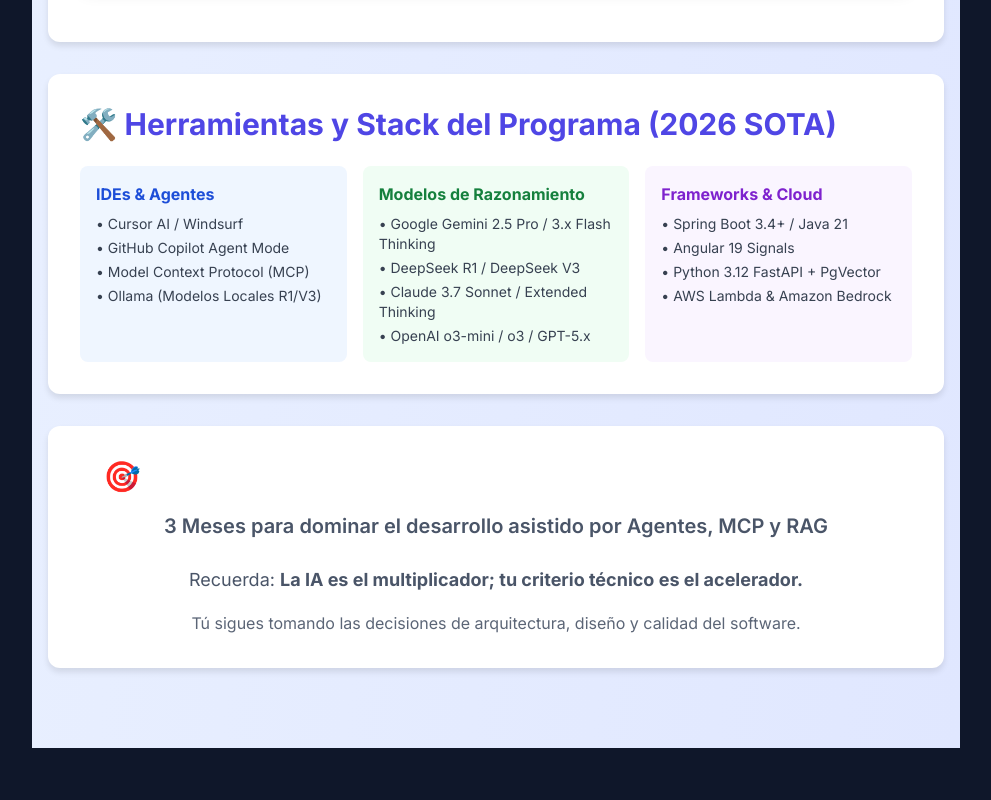
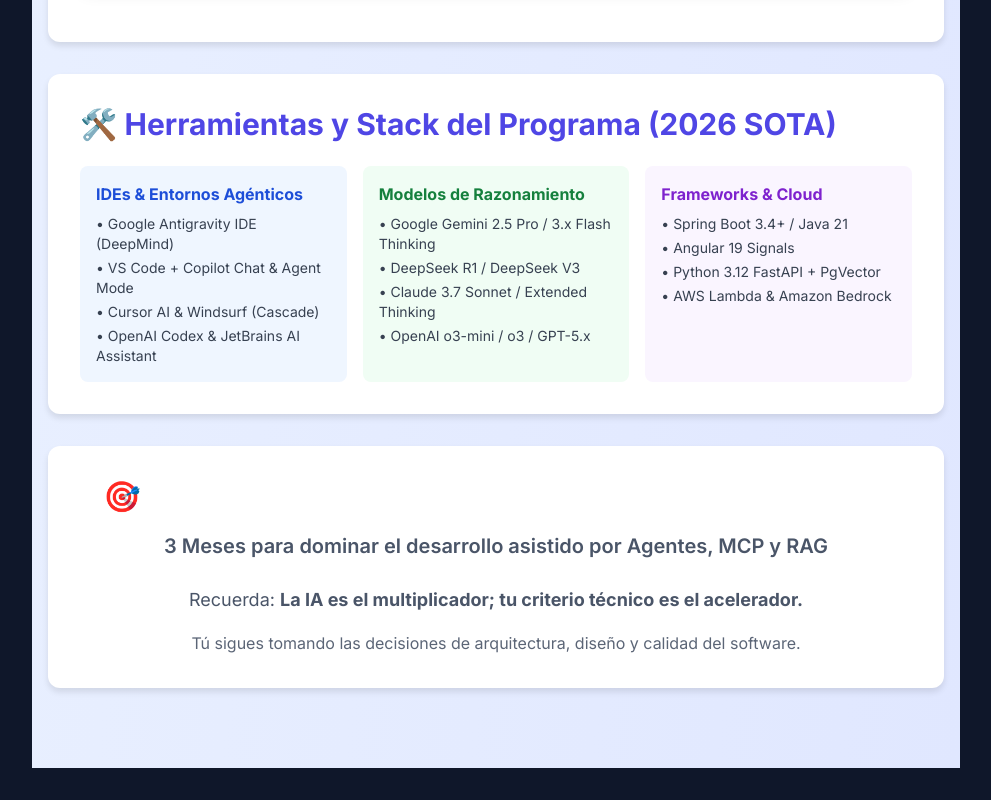
Before and after one commit to YamiCueto/case-os, an Angular app: page /#/plan-dev-detallado in a window 1280 px wide. Shown: the part 6988-7788 px from the top of the page, without its empty margins (288-1279 px from the left). Built offline with nearby package versions, Linux system fonts and the light colour scheme.

Commit message:
feat(editors): add Google Antigravity IDE, VS Code Copilot Chat & Agent Mode, Cursor AI, Windsurf, OpenAI Codex, and JetBrains AI Assistant to Tech Stack and Plan

```diff
--- a/src/app/plan-dev-detallado/plan-dev-detallado.component.html
+++ b/src/app/plan-dev-detallado/plan-dev-detallado.component.html
@@ -339,12 +339,12 @@
 
       <div class="grid md:grid-cols-3 gap-4">
         <div class="bg-blue-50 p-4 rounded-lg">
-          <h4 class="font-bold text-blue-700 mb-2">IDEs & Agentes</h4>
+          <h4 class="font-bold text-blue-700 mb-2">IDEs & Entornos Agénticos</h4>
           <ul class="text-sm space-y-1 text-gray-700">
-            <li>• Cursor AI / Windsurf</li>
-            <li>• GitHub Copilot Agent Mode</li>
-            <li>• Model Context Protocol (MCP)</li>
-            <li>• Ollama (Modelos Locales R1/V3)</li>
+            <li>• Google Antigravity IDE (DeepMind)</li>
+            <li>• VS Code + Copilot Chat & Agent Mode</li>
+            <li>• Cursor AI & Windsurf (Cascade)</li>
+            <li>• OpenAI Codex & JetBrains AI Assistant</li>
           </ul>
         </div>
 
--- a/src/app/tech-stack/tech-stack.component.ts
+++ b/src/app/tech-stack/tech-stack.component.ts
@@ -65,21 +65,54 @@ export class TechStackComponent {
       tags: ['OpenAI', 'Reasoning', 'Algorithms'],
       docUrl: 'https://platform.openai.com/docs'
     },
+    // Editores & Entornos de Desarrollo Asistidos por IA
     {
-      name: 'Cursor AI & Windsurf',
-      icon: '✨',
-      description: 'IDEs nativos de agentes de IA para desarrollo Spec-Driven (AGENTS.md), edición multi-archivo e integración MCP',
+      name: 'Google Antigravity IDE',
+      icon: '🛸',
+      description: 'IDE nativo para agentes autónomos desarrollado por el equipo de Google DeepMind para pair programming inteligente',
       category: 'Editores',
-      tags: ['Agentic IDE', 'Spec-Driven', 'Multi-File'],
+      tags: ['Google DeepMind', 'Agentic IDE', 'Pair Programming'],
+      docUrl: 'https://deepmind.google'
+    },
+    {
+      name: 'VS Code + Copilot Chat & Agent Mode',
+      icon: '🟦',
+      description: 'Editor estelar de desarrollo con integración de GitHub Copilot Chat, Agent Mode, ejecución de terminal y corrección de tests',
+      category: 'Editores',
+      tags: ['VS Code', 'Copilot Chat', 'Agent Mode'],
+      docUrl: 'https://code.visualstudio.com'
+    },
+    {
+      name: 'Cursor AI',
+      icon: '⚡',
+      description: 'IDE nativo agéntico basado en VS Code, optimizado para desarrollo Spec-Driven (AGENTS.md) e integración nativa MCP',
+      category: 'Editores',
+      tags: ['Agentic IDE', 'Spec-Driven', 'MCP Native'],
       docUrl: 'https://docs.cursor.com'
     },
     {
-      name: 'GitHub Copilot Agent Mode',
-      icon: '🤖',
-      description: 'Asistencia autónoma de código integrada en VS Code con capacidades de auto-edición, ejecución de terminal y corrección de tests',
-      category: 'IA & Asistentes',
-      tags: ['GitHub', 'Copilot', 'Agentic Mode'],
-      docUrl: 'https://docs.github.com/en/copilot'
+      name: 'Windsurf (Codeium Cascade)',
+      icon: '🏄‍♂️',
+      description: 'IDE agéntico enfocado en flujos de trabajo (flows) colaborativos con contexto continuo del repositorio completo',
+      category: 'Editores',
+      tags: ['Codeium', 'Flows', 'Cascade Agent'],
+      docUrl: 'https://codeium.com/windsurf'
+    },
+    {
+      name: 'OpenAI Codex & Code Interpreter',
+      icon: '🧠',
+      description: 'Motor de ejecución y razonamiento de código en entornos aislados para refactorización y análisis de scripts',
+      category: 'Editores',
+      tags: ['OpenAI', 'Codex', 'Interpreter'],
+      docUrl: 'https://platform.openai.com'
+    },
+    {
+      name: 'JetBrains AI Assistant (IntelliJ IDEA)',
+      icon: '💎',
+      description: 'Asistente agéntico integrado en IntelliJ IDEA optimizado para arquitecturas Java 21, Spring Boot y microservicios enterprise',
+      category: 'Editores',
+      tags: ['JetBrains', 'Java 21', 'Spring Boot'],
+      docUrl: 'https://www.jetbrains.com/ai/'
     },
 
     // Frontend
```
Also changed, not shown: 1 other file (tests, documents, lock files or other folders).
